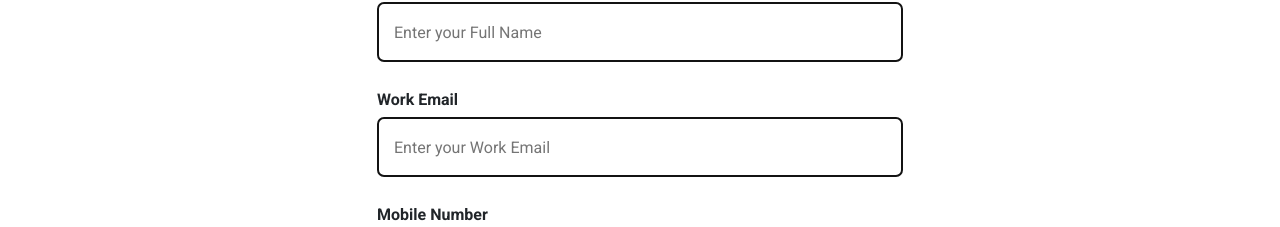
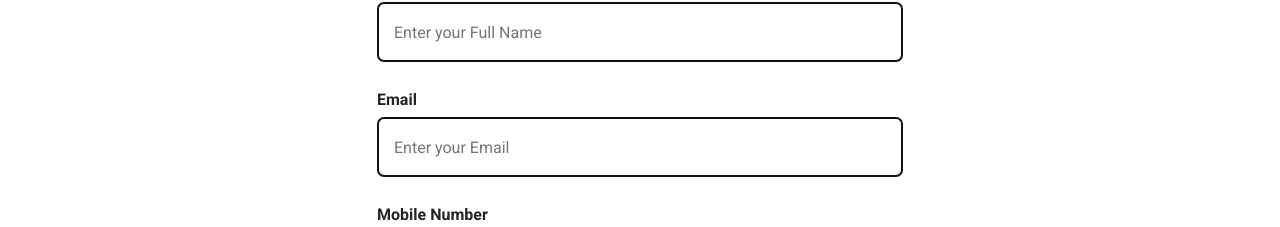
Before and after one commit to vijayraman96/demo-splendid, a React (Create React App) app: page /help in a window 1280 px wide. Shown: the part 262-489 px from the top of the page. Built offline with nearby package versions, Linux system fonts and the light colour scheme.

Commit message:
help  email updated

```diff
--- a/src/Pages/Help/HelpCard/HelpCard.js
+++ b/src/Pages/Help/HelpCard/HelpCard.js
@@ -134,7 +134,7 @@ const HelpCard = () => {
                     type="email"
                     id="email"
                     className="form-control"
-                    placeholder="Enter your Work Email"
+                    placeholder="Enter your Email"
                     onChange={formik.handleChange}
                     onBlur={formik.handleBlur}
                     value={formik.values.email}
@@ -142,7 +142,7 @@ const HelpCard = () => {
                       formik.touched.email ? formik.errors.email : undefined
                     }
                     maxlength="200"
-                    title="Work Email"
+                    title="Email"
                     name="email"
                   />
 
```
